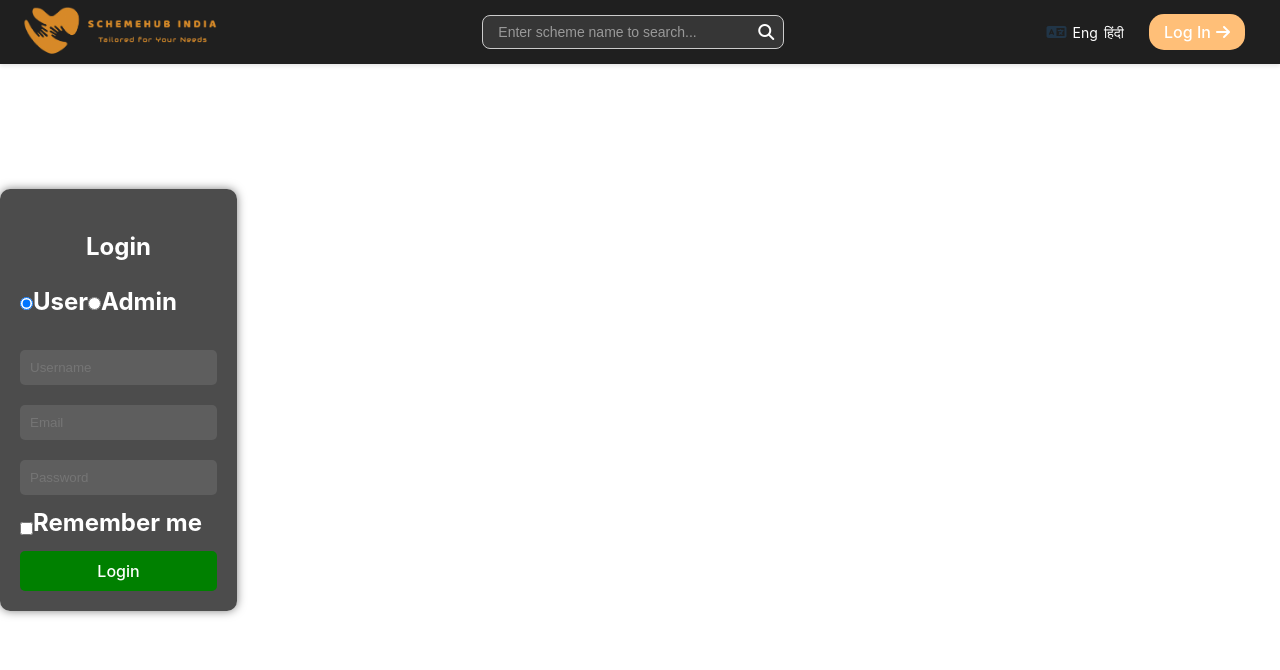
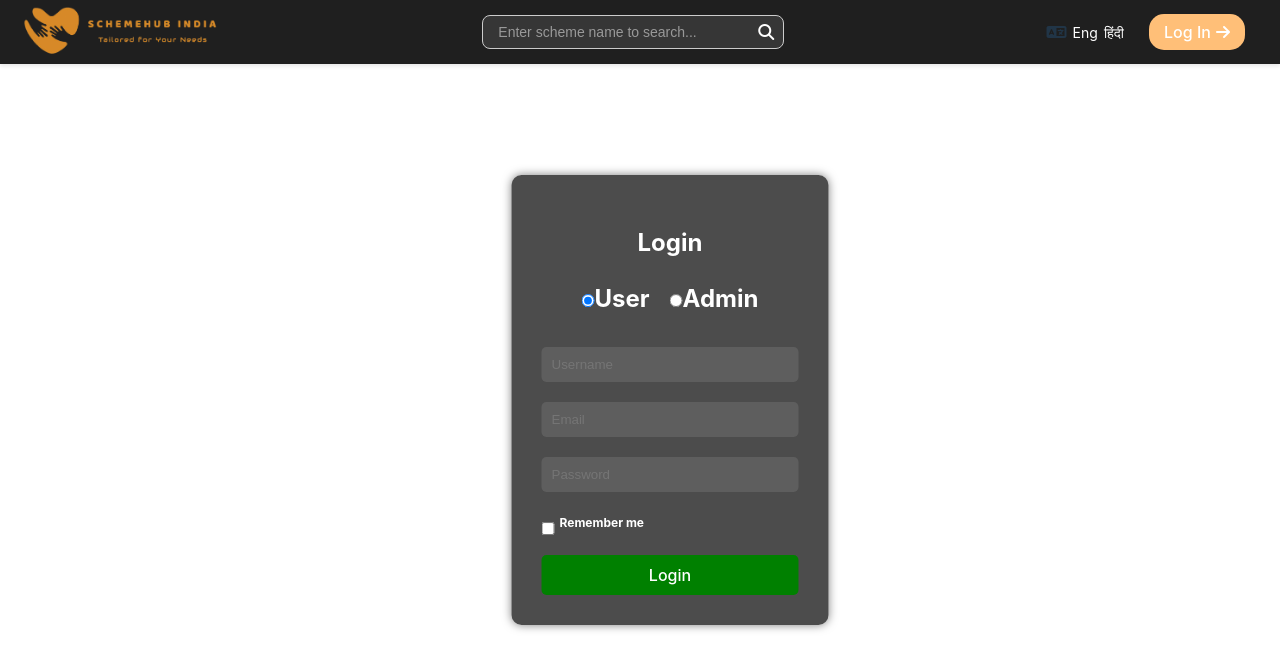
Before and after one commit to shui6540/new-sih, a React (Vite) app: page /login in a window 1280 px wide. Shown: the top 670 px of the page. Built offline with nearby package versions, Linux system fonts and the light colour scheme.

Commit message:
Update LoginPage.css

```diff
--- a/src/pages/LoginPage.css
+++ b/src/pages/LoginPage.css
@@ -1,17 +1,42 @@
+/* Full-page container to position the form */
+.page-container {
+  position: absolute; /* Absolute positioning */
+  top: 50%; /* Move down to the center */
+  left: 50%; /* Move to the right to the center */
+  transform: translate(-50%, -50%); /* Centering adjustment */
+  text-align: center; /* Center text alignment */
+  background-color: transparent; /* Optional background for the page */
+}
+
+/* Form container styling */
 .form-container {
   background: rgba(0, 0, 0, 0.7);
   border-radius: 10px;
-    padding: 20px;
+  padding: 30px;
   max-width: 400px;
-    margin: 0 auto;
+  width: 100%; /* Make it responsive */
   color: white;
   box-shadow: 0 0 10px rgba(0, 0, 0, 0.5);
 }
 
+/* Header styling */
 h2 {
   text-align: center;
+  margin-bottom: 20px; /* Added margin for spacing */
 }
 
+/* Role selection styling */
+.role-selection {
+  display: flex;
+  justify-content: center; /* Center align the radio buttons */
+  margin-bottom: 15px; /* Space between role selection and form */
+}
+
+.role-selection label {
+  margin: 0 10px; /* Spacing between labels */
+}
+
+/* Form styling */
 form {
   display: flex;
   flex-direction: column;
@@ -24,6 +49,7 @@
   border: none;
 }
 
+/* Input field specific styling */
 input[type="text"],
 input[type="email"],
 input[type="password"] {
@@ -31,11 +57,21 @@
   color: white;
 }
 
+/* Checkbox container styling */
 .checkbox-container {
-    display: flex;
-    align-items: center;
+  display: flex; /* Use flexbox for alignment */
+  align-items: center; /* Center items vertically */
+  margin: 10px 0; /* Add space above and below the checkbox */
 }
 
+/* Adjust text size for the label and add space */
+.checkbox-container label {
+  font-size: 12px; /* Set normal text size for the label */
+  color: white; /* Optional: Keep the text color white */
+  margin-left: 5px; /* Add space between checkbox and label */
+}
+
+/* Button styling */
 .sign-up-button {
   background: green;
   color: white;
@@ -43,8 +79,21 @@
   border: none;
   border-radius: 5px;
   cursor: pointer;
+  font-size: 16px; /* Added font size for button */
 }
 
 .sign-up-button:hover {
   background: darkgreen;
 }
+
+/* Media Queries for Responsiveness */
+@media (max-width: 576px) {
+  .form-container {
+    padding: 15px; /* Reduce padding for smaller screens */
+  }
+
+  .sign-up-button {
+    padding: 8px; /* Adjust button padding */
+    font-size: 14px; /* Adjust font size */
+  }
+}
```
Lines whose indentation alone changed are shown as unchanged.
